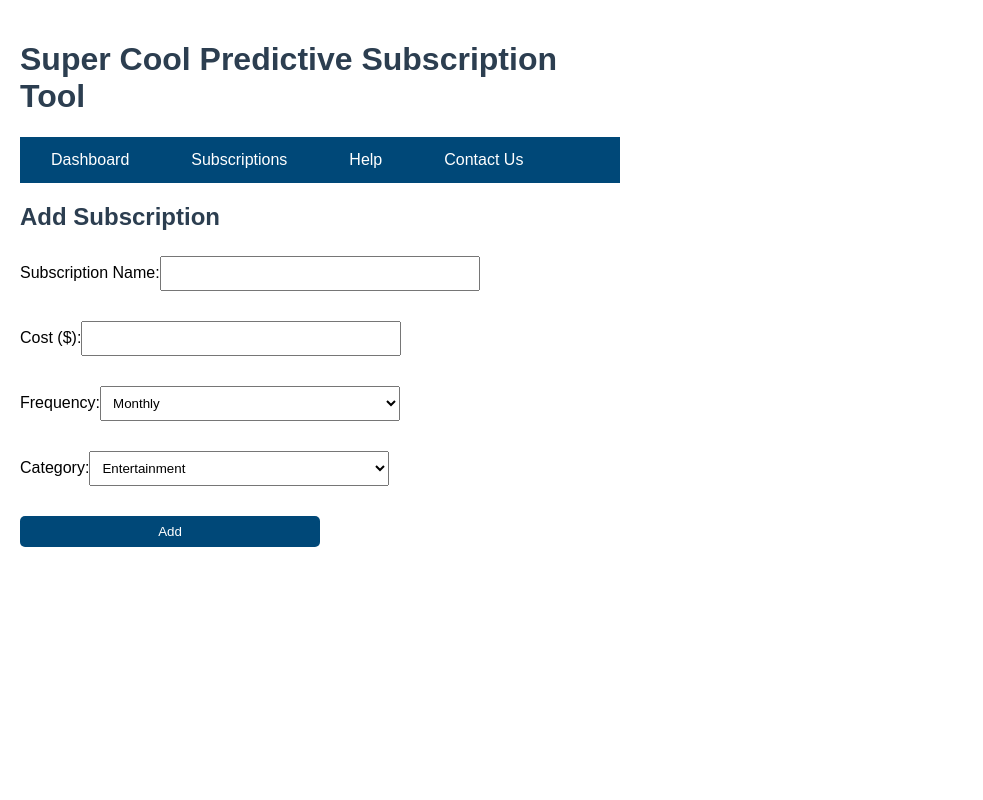
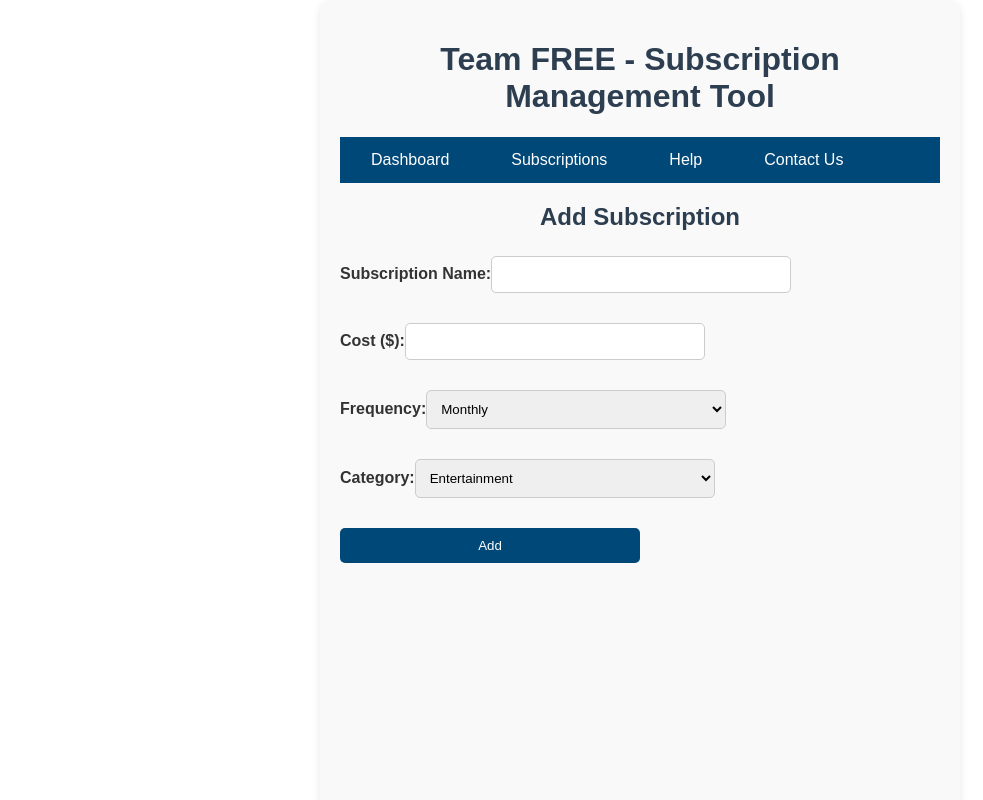
Before and after one commit to iSkewb/BreakFree, a React (Create React App) app in the folder predictive-subscription-tool/: page / in a window 1280 px wide. Shown: the top 800 px of the page, without its empty margins (0-983 px from the left). Built offline with nearby package versions, Linux system fonts and the light colour scheme.

Commit message:
Changed name

```diff
--- a/predictive-subscription-tool/src/App.css
+++ b/predictive-subscription-tool/src/App.css
@@ -1,13 +1,16 @@
 .App {
-  font-family: Arial, sans-serif;
+  font-family: 'Arial', sans-serif;
   padding: 20px;
   max-width: 600px;
   margin: 0 auto;
-  float: left;
+  background-color: #f9f9f9;
+  border-radius: 10px;
+  box-shadow: 0 4px 8px rgba(0, 0, 0, 0.1);
 }
 
 h1, h2 {
   color: #2c3e50;
+  text-align: center;
 }
 
 form {
@@ -17,14 +20,25 @@ form {
 label {
   display: block;
   margin-bottom: 10px;
+  font-weight: bold;
+  color: #333;
 }
 
 input, select, button {
   margin-top: 5px;
-  padding: 8px;
+  padding: 10px;
   width: 100%;
   max-width: 300px;
   margin-bottom: 15px;
+  border: 1px solid #ccc;
+  border-radius: 5px;
+  box-sizing: border-box;
+}
+
+input:focus, select:focus {
+  border-color: #004878;
+  outline: none;
+  box-shadow: 0 0 5px rgba(0, 72, 120, 0.5);
 }
 
 button {
@@ -33,6 +47,7 @@ button {
   border: none;
   border-radius: 5px;
   cursor: pointer;
+  transition: background-color 0.3s ease;
 }
 
 button:hover {
--- a/predictive-subscription-tool/src/App.js
+++ b/predictive-subscription-tool/src/App.js
@@ -17,10 +17,10 @@ const App = () => {
 
   return (
     <div className="App">
-      <h1>Super Cool Predictive Subscription Tool</h1>
+      <h1>Team FREE - Subscription Management Tool</h1>
       <AddSubscription onAdd={handleAddSubscription} />
       <SubscriptionList
-        subscriptions={subscriptions}
+        subscriptions={subscriptions}s
         onDelete={handleDeleteSubscription}
       />
     </div>
```
